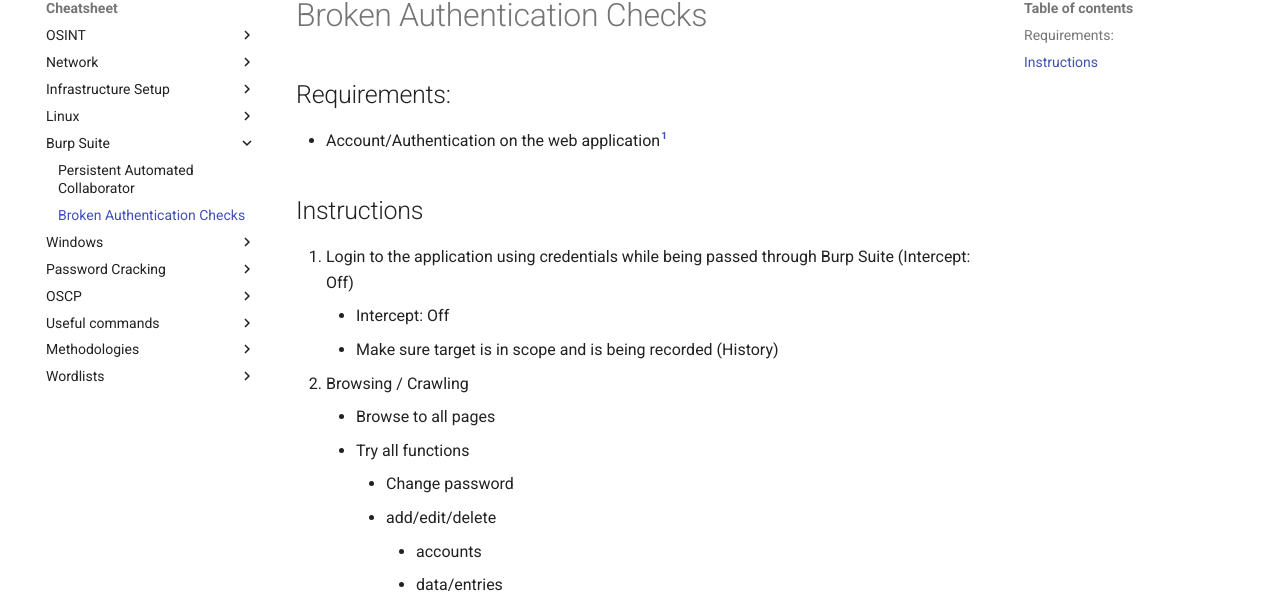
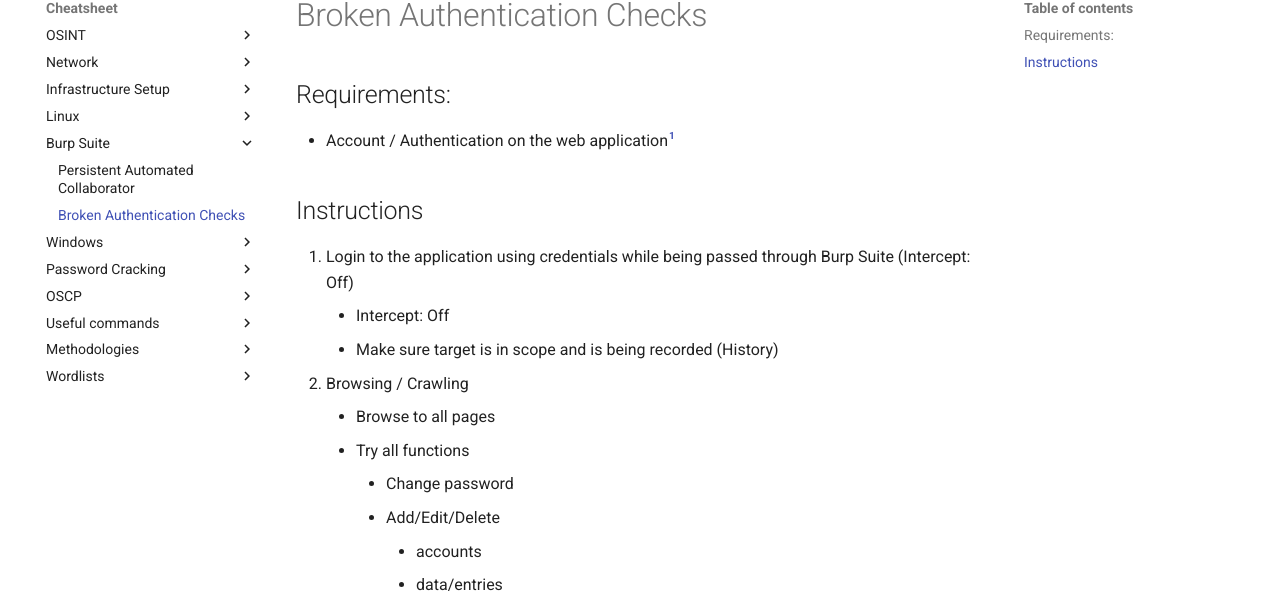
Before and after one commit to trojand/cheatsheet, an MkDocs documentation site: the page built from docs/BurpSuite/Broken_Authentication_Checks.md, in a window 1280 px wide and 1299 px high. Shown: the part 103-716 px from the top of the window. Built offline with MkDocs 1.6.1 and Material for MkDocs 9.7.7, drawn with Linux system fonts in a browser that asks for light colours; comment, search, counter and statistics services are not loaded.

```diff
--- a/docs/BurpSuite/Broken_Authentication_Checks.md
+++ b/docs/BurpSuite/Broken_Authentication_Checks.md
@@ -2,7 +2,7 @@
 
 ## Requirements:
 
-* Account/Authentication on the web application[^1]
+* Account / Authentication on the web application[^1]
 
 
 ## Instructions
@@ -13,7 +13,7 @@
     * Browse to all pages
     * Try all functions
         * Change password
-        * add/edit/delete
+        * Add/Edit/Delete
             * accounts
             * data/entries
 1. In **Target** -> **Sitemap, on the specific URL/host** -> "**Copy URLs in this host**"
```
